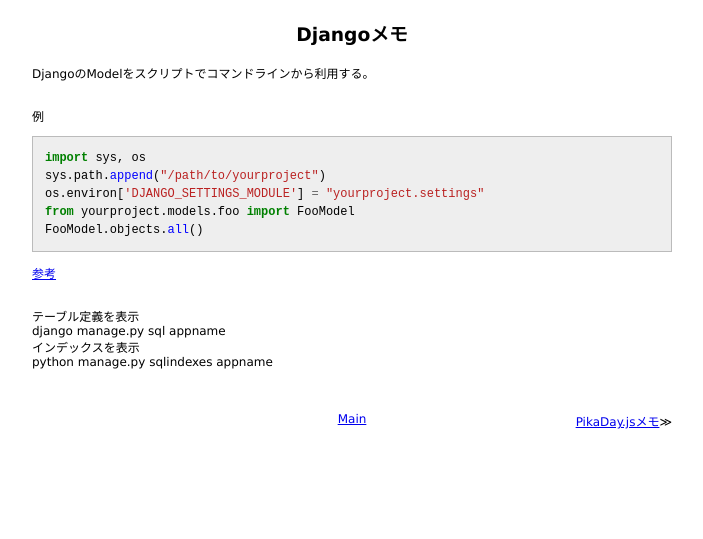
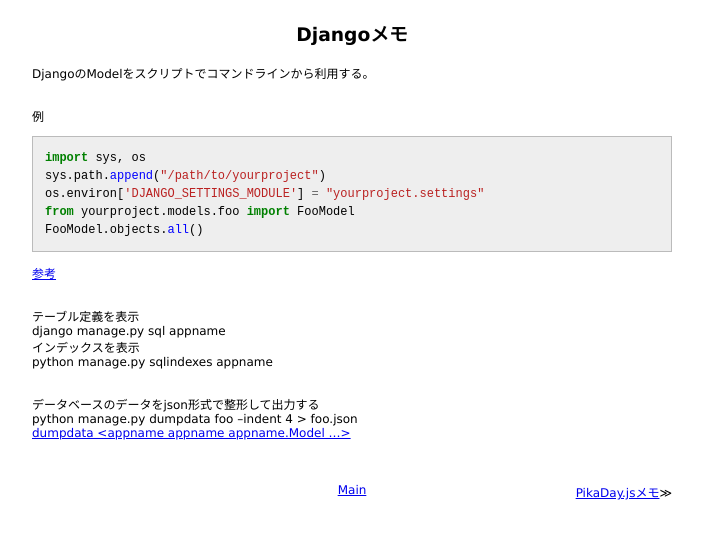
Before and after one commit to 38elements/38elements.github.com, a Jekyll site: the page built from _posts/2014-2-8-django_model_command_line_script.md, in a window 1280 px wide. Shown: the top 539 px of the page, without its empty margins (288-991 px from the left). Built offline with Jekyll 4.4.1, drawn with Linux system fonts in a browser that asks for light colours; Markdown is read by kramdown in place of the engine named in the settings.

Commit message:
データベースのデータをjson形式で整形して出力する

```diff
--- a/_posts/2014-2-8-django_model_command_line_script.md
+++ b/_posts/2014-2-8-django_model_command_line_script.md
@@ -20,3 +20,8 @@ FooModel.objects.all()
 django manage.py sql appname
 インデックスを表示
 python manage.py sqlindexes appname
+<br/>
+
+データベースのデータをjson形式で整形して出力する
+python manage.py dumpdata foo --indent 4 &gt; foo.json
+[ dumpdata &lt;appname appname appname.Model ...&gt;](https://docs.djangoproject.com/en/1.6/ref/django-admin/#dumpdata-appname-appname-appname-modelx)
```
